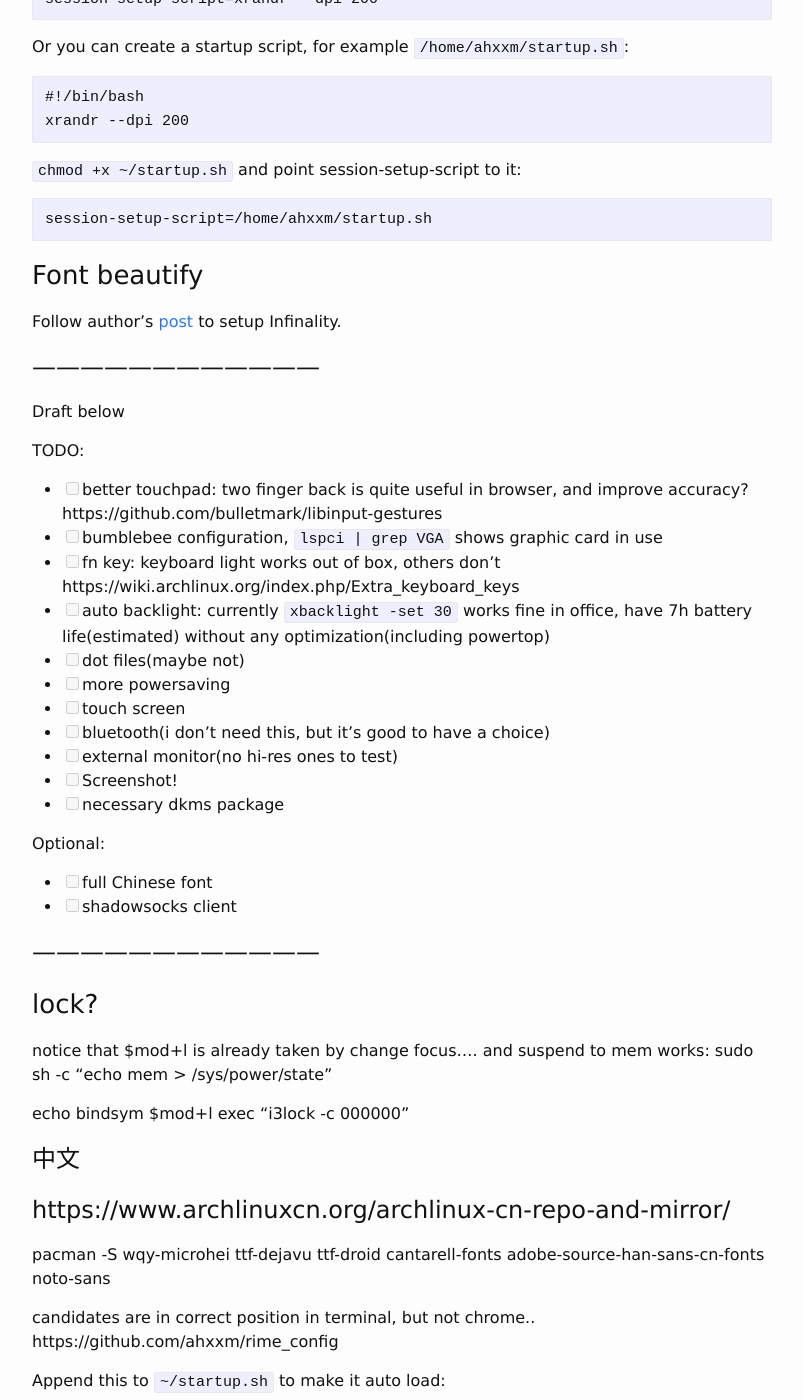
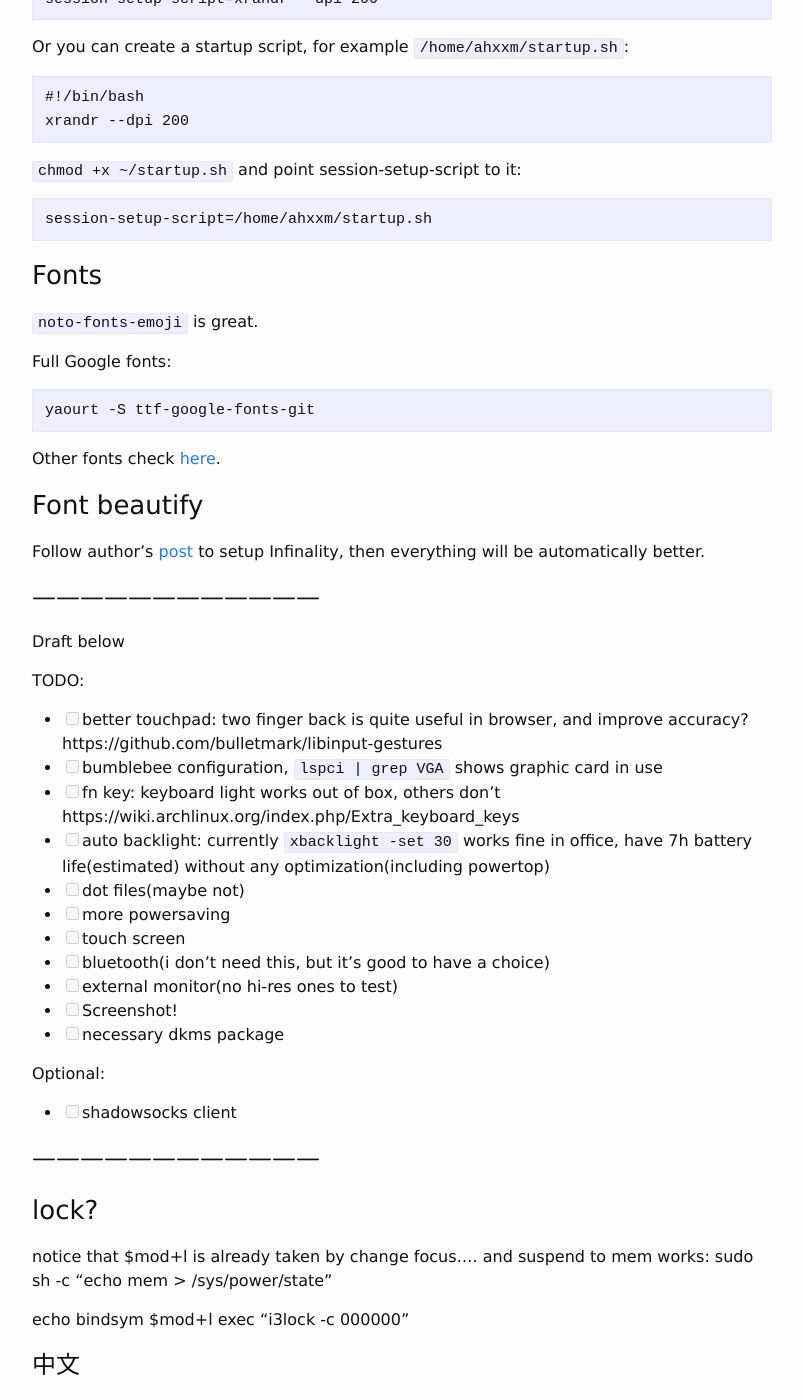
Before and after one commit to ahxxm/ahxxm.github.io, a Jekyll site: the page built from _posts/2016-04-19-arch-xps-9550.md, in a window 1280 px wide and 1400 px high, scrolled down 7137 px. Shown: the whole window, without its empty margins (238-1041 px from the left). Built offline with Jekyll 4.4.1, drawn with Linux system fonts in a browser that asks for light colours.

Commit message:
Google full fonts and noto emoji

```diff
--- a/_posts/2016-04-19-arch-xps-9550.md
+++ b/_posts/2016-04-19-arch-xps-9550.md
@@ -305,9 +305,19 @@ Or you can create a startup script, for example `/home/ahxxm/startup.sh`:
 
     session-setup-script=/home/ahxxm/startup.sh
 
+### Fonts
+
+`noto-fonts-emoji` is great.
+
+Full Google fonts:
+
+    yaourt -S ttf-google-fonts-git
+
+Other fonts check [here](https://wiki.archlinux.org/index.php/fonts).
+
 ### Font beautify
 
-Follow author's [post](https://bbs.archlinux.org/viewtopic.php?id=162098) to setup Infinality.
+Follow author's [post](https://bbs.archlinux.org/viewtopic.php?id=162098) to setup Infinality, then everything will be automatically better.
 
 
 # ------------------------------------
@@ -331,7 +341,6 @@ optimization(including powertop)
 
 Optional:
 
-- [ ] full Chinese font
 - [ ] shadowsocks client
 
 
```
